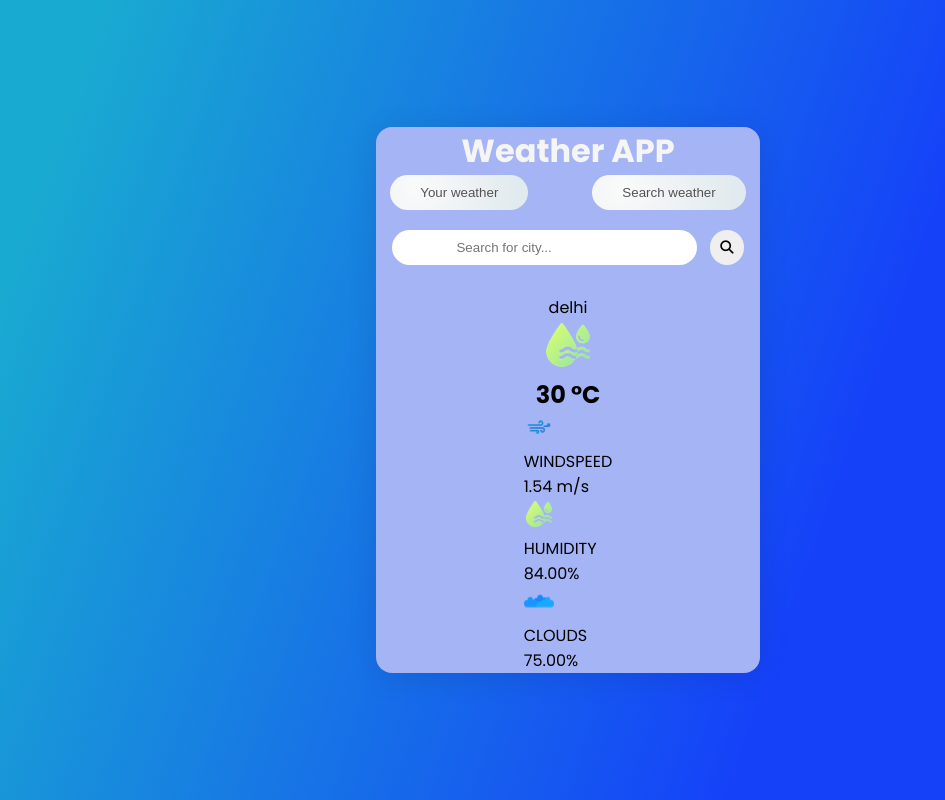
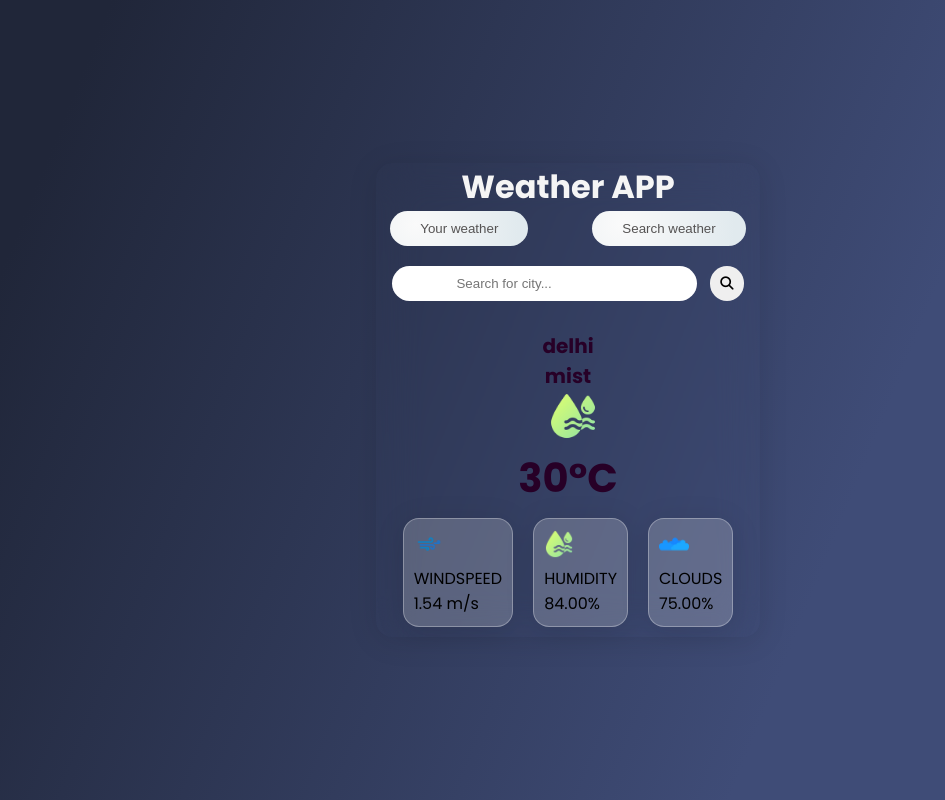
Before and after one commit to ASHISHPUNDIR12/dotBatchProjects, a plain HTML site: page weatherApp/index.html in a window 1280 px wide. Shown: the whole page, without its empty margins (72-1017 px from the left). Drawn offline with Linux system fonts and the light colour scheme.

Commit message:
done css

```diff
--- a/weatherApp/index.html
+++ b/weatherApp/index.html
@@ -19,11 +19,14 @@
             <input class="cityInput" type="text" placeholder="Search for city..." >
             <button class="searchbtn" ><i class="fa-solid fa-magnifying-glass"></i></button>
         </div>
+        <div class="weatherResult">
         <p class="cityName" >delhi</p>
+        <p class="condition" >mist</p>
         <div class="weatherCondition">
             <img class="weatherConditionImage" src="Images/humidity.png" alt="">
         </div>
-        <h2 class="Temp" >30 °C</h2>
+        <h2 class="Temp" >30°C</h2>
+        </div>
         <div class="tempStatus">
             <div class="windbox" >
                 <img class="statusImage" src="Images/wind.png" alt="">
--- a/weatherApp/style.css
+++ b/weatherApp/style.css
@@ -12,7 +12,7 @@ html , body{
 .wrapper{
     width: 100vw;
     height: 100vh;
-    background: linear-gradient(109.6deg, rgb(25, 170, 209) 11.3%, rgb(21, 65, 249) 69.9%);
+    background: linear-gradient(112.1deg, rgb(32, 38, 57) 11.4%, rgb(63, 76, 119) 70.2%);
      display: flex;
     justify-content: center;
     align-items: center;
@@ -24,7 +24,7 @@ html , body{
     width: 50px;
 }
 .container{
-    background: rgb(165, 180, 245);
+    /* background: rgb(165, 180, 245); */
     border-radius: 16px;
     box-shadow: 0 4px 30px rgba(0, 0, 0, 0.1);
     backdrop-filter: blur(20px);
@@ -71,3 +71,38 @@ html , body{
     border-radius: 50px;
 
 }
+.weatherResult{
+    color: rgb(39, 0, 39);
+}
+.weatherResult p {
+    font-size: 20px;
+    font-weight: 700;
+    display: flex;
+    justify-content: center;
+
+}
+.Temp{
+    font-size: 40px;
+    font-weight: bold;
+}
+.tempStatus{
+    display: flex;
+    flex-direction: row;
+    flex-wrap: wrap;
+
+
+}
+.tempStatus div {
+    margin: 10px;
+    padding: 10px;
+
+background: rgba(255, 255, 255, 0.2);
+border-radius: 16px;
+box-shadow: 0 4px 30px rgba(0, 0, 0, 0.1);
+backdrop-filter: blur(5px);
+-webkit-backdrop-filter: blur(5px);
+border: 1px solid rgba(255, 255, 255, 0.3);
+}
+.weatherCondition{
+    margin-left: 30px;
+}
```
